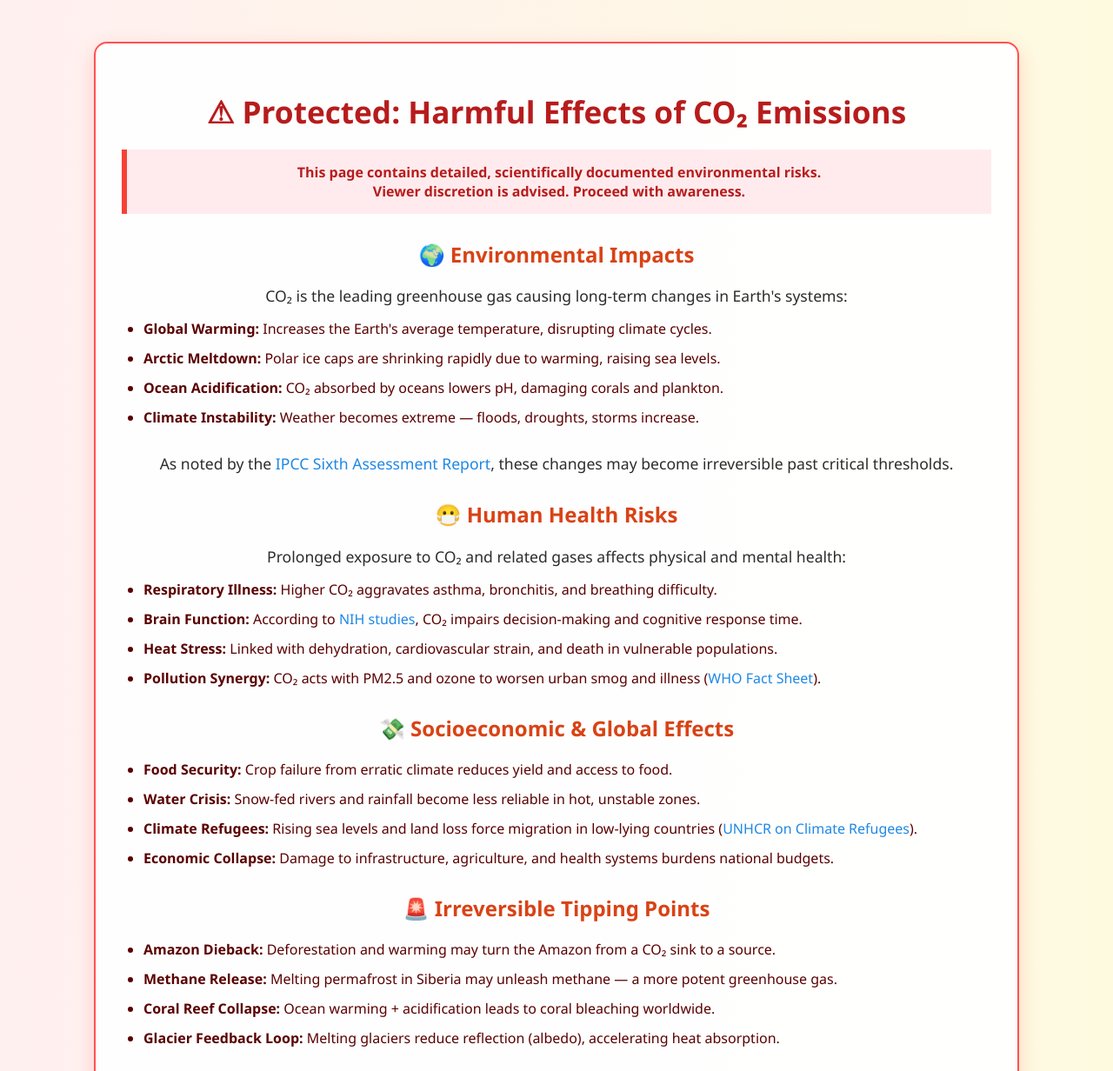
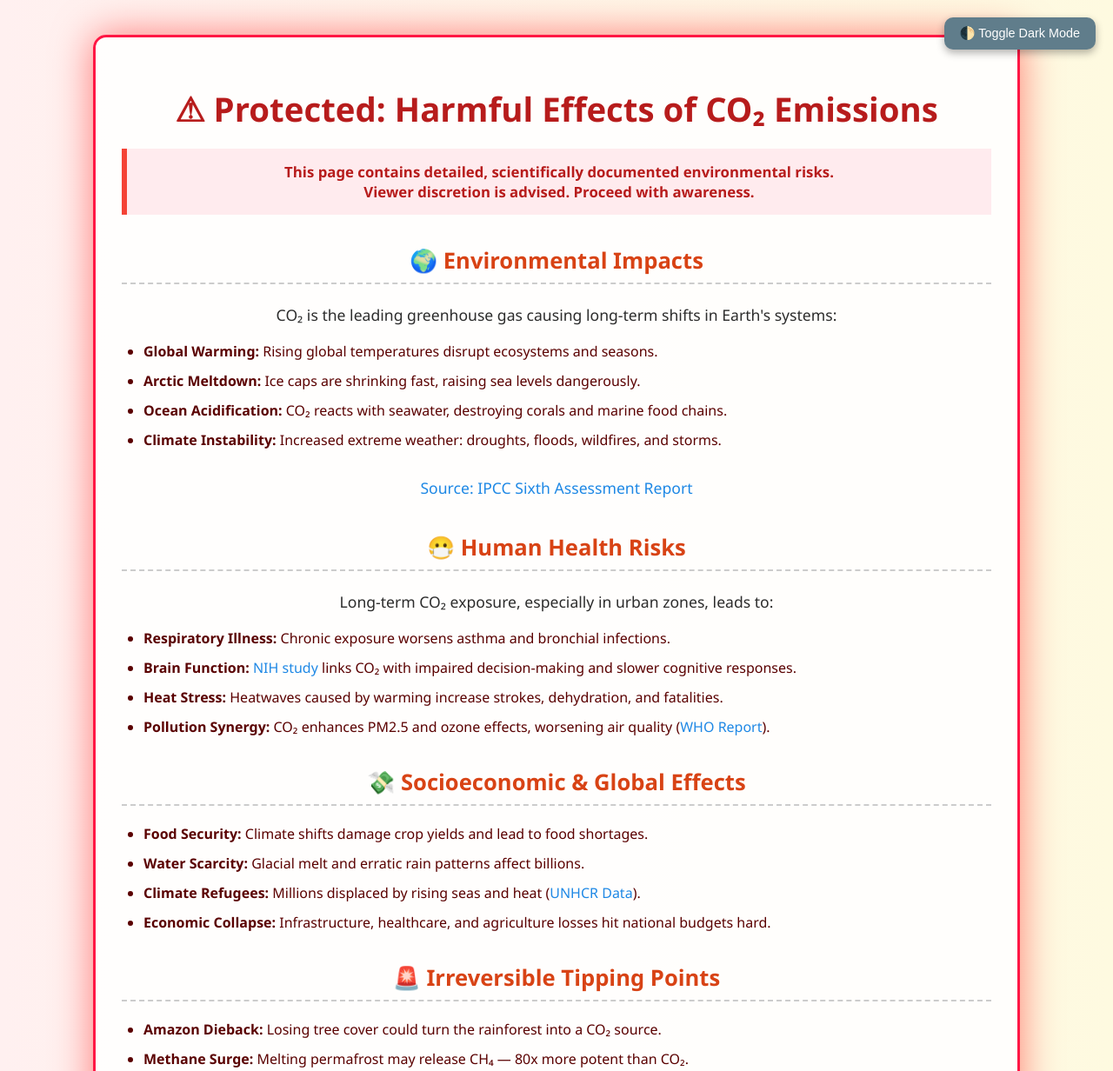
Before and after one commit to Unknownerror-404/CO2-predictor-, a plain HTML site: page protected.html in a window 1280 px wide. Shown: the top 1232 px of the page at 87% size. Drawn offline with Linux system fonts and the light colour scheme.

Commit message:
Update protected.html

```diff
--- a/protected.html
+++ b/protected.html
@@ -5,48 +5,96 @@
   <meta name="viewport" content="width=device-width, initial-scale=1.0"/>
   <title>⚠ Protected CO₂ Hazards</title>
   <style>
+    :root {
+      --bg-light: linear-gradient(to right, #fff0f0, #fefae0);
+      --bg-dark: linear-gradient(to right, #1c1c1c, #2c2c2c);
+      --text-light: #2c2c2c;
+      --text-dark: #f1f1f1;
+      --danger-red: #ff1744;
+      --deep-red: #b71c1c;
+      --warn-bg: #ffebee;
+      --warn-border: #f44336;
+      --accent-green: #4CAF50;
+      --footer-color: #999;
+    }
+
     body {
       font-family: 'Segoe UI', sans-serif;
-      background: linear-gradient(to right, #fff0f0, #fefae0);
-      color: #2c2c2c;
+      background: var(--bg-light);
+      color: var(--text-light);
+      margin: 0;
       padding: 40px 20px;
       text-align: center;
+      transition: 0.3s ease all;
+    }
+
+    body.dark-mode {
+      background: var(--bg-dark);
+      color: var(--text-dark);
     }
 
     .container {
       max-width: 1000px;
       margin: auto;
       padding: 30px;
-      background: rgba(255, 255, 255, 0.95);
+      background: rgba(255, 255, 255, 0.9);
       border-radius: 15px;
-      box-shadow: 0 8px 25px rgba(255, 0, 0, 0.15);
-      border: 2px solid #ff5252;
+      box-shadow: 0 0 40px rgba(255, 0, 0, 0.3);
+      border: 3px solid var(--danger-red);
+      animation: pulse 2s infinite;
+      transition: 0.3s ease all;
+    }
+
+    body.dark-mode .container {
+      background: rgba(0, 0, 0, 0.6);
+      border-color: #ff5252;
+    }
+
+    @keyframes pulse {
+      0% { box-shadow: 0 0 30px rgba(255, 0, 0, 0.3); }
+      50% { box-shadow: 0 0 45px rgba(255, 0, 0, 0.5); }
+      100% { box-shadow: 0 0 30px rgba(255, 0, 0, 0.3); }
     }
 
     h1 {
-      color: #b71c1c;
-      font-size: 2.2rem;
+      color: var(--deep-red);
+      font-size: 2.4rem;
       margin-bottom: 20px;
     }
 
     .warning {
-      background-color: #ffebee;
+      background-color: var(--warn-bg);
       padding: 15px;
-      border-left: 6px solid #f44336;
+      border-left: 6px solid var(--warn-border);
       font-weight: bold;
       margin-bottom: 25px;
-      color: #b71c1c;
+      color: var(--deep-red);
+      font-size: 1.05rem;
+    }
+
+    body.dark-mode .warning {
+      background-color: #3c0e0e;
+      border-left: 6px solid #ef5350;
+      color: #ff8a80;
     }
 
     h2 {
       color: #d84315;
-      margin-top: 30px;
-      font-size: 1.5rem;
+      margin-top: 35px;
+      font-size: 1.6rem;
+      border-bottom: 2px dashed #ccc;
+      padding-bottom: 8px;
+    }
+
+    body.dark-mode h2 {
+      color: #ff8a65;
+      border-bottom: 2px dashed #888;
     }
 
     p {
       font-size: 1.1rem;
       margin-bottom: 15px;
+      line-height: 1.7;
     }
 
     ul {
@@ -57,8 +105,12 @@
 
     li {
       margin-bottom: 12px;
+      font-size: 1rem;
       color: #5a0000;
-      font-size: 1rem;
+    }
+
+    body.dark-mode li {
+      color: #ffcdd2;
     }
 
     a {
@@ -71,10 +123,10 @@
     }
 
     .back-btn {
-      margin-top: 35px;
-      padding: 10px 25px;
+      margin-top: 40px;
+      padding: 12px 28px;
       font-size: 1rem;
-      background-color: #4CAF50;
+      background-color: var(--accent-green);
       color: white;
       border: none;
       border-radius: 10px;
@@ -86,14 +138,39 @@
       background-color: #2e7d32;
     }
 
+    .toggle-dark-btn {
+      position: fixed;
+      top: 20px;
+      right: 20px;
+      background-color: #607d8b;
+      color: white;
+      border: none;
+      padding: 10px 18px;
+      border-radius: 10px;
+      font-size: 0.9rem;
+      cursor: pointer;
+      box-shadow: 0 4px 10px rgba(0, 0, 0, 0.3);
+      z-index: 1000;
+    }
+
+    .toggle-dark-btn:hover {
+      background-color: #455a64;
+    }
+
     footer {
       margin-top: 50px;
       font-size: 0.85rem;
-      color: #777;
+      color: var(--footer-color);
+    }
+
+    body.dark-mode footer {
+      color: #aaa;
     }
   </style>
 </head>
 <body>
+
+  <button class="toggle-dark-btn" onclick="toggleDarkMode()">🌓 Toggle Dark Mode</button>
 
   <div class="container">
     <h1>⚠ Protected: Harmful Effects of CO₂ Emissions</h1>
@@ -104,51 +181,67 @@
     </div>
 
     <h2>🌍 Environmental Impacts</h2>
-    <p>CO₂ is the leading greenhouse gas causing long-term changes in Earth's systems:</p>
+    <p>CO₂ is the leading greenhouse gas causing long-term shifts in Earth's systems:</p>
     <ul>
-      <li><strong>Global Warming:</strong> Increases the Earth's average temperature, disrupting climate cycles.</li>
-      <li><strong>Arctic Meltdown:</strong> Polar ice caps are shrinking rapidly due to warming, raising sea levels.</li>
-      <li><strong>Ocean Acidification:</strong> CO₂ absorbed by oceans lowers pH, damaging corals and plankton.</li>
-      <li><strong>Climate Instability:</strong> Weather becomes extreme — floods, droughts, storms increase.</li>
+      <li><strong>Global Warming:</strong> Rising global temperatures disrupt ecosystems and seasons.</li>
+      <li><strong>Arctic Meltdown:</strong> Ice caps are shrinking fast, raising sea levels dangerously.</li>
+      <li><strong>Ocean Acidification:</strong> CO₂ reacts with seawater, destroying corals and marine food chains.</li>
+      <li><strong>Climate Instability:</strong> Increased extreme weather: droughts, floods, wildfires, and storms.</li>
     </ul>
-    <p>As noted by the <a href="https://www.ipcc.ch/report/ar6/syr/" target="_blank">IPCC Sixth Assessment Report</a>, these changes may become irreversible past critical thresholds.</p>
+    <p><a href="https://www.ipcc.ch/report/ar6/syr/" target="_blank">Source: IPCC Sixth Assessment Report</a></p>
 
     <h2>😷 Human Health Risks</h2>
-    <p>Prolonged exposure to CO₂ and related gases affects physical and mental health:</p>
+    <p>Long-term CO₂ exposure, especially in urban zones, leads to:</p>
     <ul>
-      <li><strong>Respiratory Illness:</strong> Higher CO₂ aggravates asthma, bronchitis, and breathing difficulty.</li>
-      <li><strong>Brain Function:</strong> According to <a href="https://www.ncbi.nlm.nih.gov/pmc/articles/PMC7318404/" target="_blank">NIH studies</a>, CO₂ impairs decision-making and cognitive response time.</li>
-      <li><strong>Heat Stress:</strong> Linked with dehydration, cardiovascular strain, and death in vulnerable populations.</li>
-      <li><strong>Pollution Synergy:</strong> CO₂ acts with PM2.5 and ozone to worsen urban smog and illness (<a href="https://www.who.int/news-room/fact-sheets/detail/ambient-(outdoor)-air-quality-and-health" target="_blank">WHO Fact Sheet</a>).</li>
+      <li><strong>Respiratory Illness:</strong> Chronic exposure worsens asthma and bronchial infections.</li>
+      <li><strong>Brain Function:</strong> <a href="https://www.ncbi.nlm.nih.gov/pmc/articles/PMC7318404/" target="_blank">NIH study</a> links CO₂ with impaired decision-making and slower cognitive responses.</li>
+      <li><strong>Heat Stress:</strong> Heatwaves caused by warming increase strokes, dehydration, and fatalities.</li>
+      <li><strong>Pollution Synergy:</strong> CO₂ enhances PM2.5 and ozone effects, worsening air quality (<a href="https://www.who.int/news-room/fact-sheets/detail/ambient-(outdoor)-air-quality-and-health" target="_blank">WHO Report</a>).</li>
     </ul>
 
     <h2>💸 Socioeconomic & Global Effects</h2>
     <ul>
-      <li><strong>Food Security:</strong> Crop failure from erratic climate reduces yield and access to food.</li>
-      <li><strong>Water Crisis:</strong> Snow-fed rivers and rainfall become less reliable in hot, unstable zones.</li>
-      <li><strong>Climate Refugees:</strong> Rising sea levels and land loss force migration in low-lying countries (<a href="https://www.unhcr.org/en-in/climate-change-and-disasters.html" target="_blank">UNHCR on Climate Refugees</a>).</li>
-      <li><strong>Economic Collapse:</strong> Damage to infrastructure, agriculture, and health systems burdens national budgets.</li>
+      <li><strong>Food Security:</strong> Climate shifts damage crop yields and lead to food shortages.</li>
+      <li><strong>Water Scarcity:</strong> Glacial melt and erratic rain patterns affect billions.</li>
+      <li><strong>Climate Refugees:</strong> Millions displaced by rising seas and heat (<a href="https://www.unhcr.org/en-in/climate-change-and-disasters.html" target="_blank">UNHCR Data</a>).</li>
+      <li><strong>Economic Collapse:</strong> Infrastructure, healthcare, and agriculture losses hit national budgets hard.</li>
     </ul>
 
     <h2>🚨 Irreversible Tipping Points</h2>
     <ul>
-      <li><strong>Amazon Dieback:</strong> Deforestation and warming may turn the Amazon from a CO₂ sink to a source.</li>
-      <li><strong>Methane Release:</strong> Melting permafrost in Siberia may unleash methane — a more potent greenhouse gas.</li>
-      <li><strong>Coral Reef Collapse:</strong> Ocean warming + acidification leads to coral bleaching worldwide.</li>
-      <li><strong>Glacier Feedback Loop:</strong> Melting glaciers reduce reflection (albedo), accelerating heat absorption.</li>
+      <li><strong>Amazon Dieback:</strong> Losing tree cover could turn the rainforest into a CO₂ source.</li>
+      <li><strong>Methane Surge:</strong> Melting permafrost may release CH₄ — 80x more potent than CO₂.</li>
+      <li><strong>Coral Bleaching:</strong> Acidification and heat kill entire reef systems, permanently.</li>
+      <li><strong>Glacier-Albedo Feedback:</strong> Less reflective ice means faster Earth heating in a deadly loop.</li>
     </ul>
-    <p>These risks are supported by long-term models by <a href="https://climate.nasa.gov/" target="_blank">NASA Climate</a> and global science panels.</p>
+    <p>Model data from <a href="https://climate.nasa.gov/" target="_blank">NASA Climate</a> supports these warnings.</p>
 
     <button class="back-btn" onclick="window.location.href='Body.html'">← Go Back</button>
 
     <footer>
-      Information compiled from <a href="https://www.ipcc.ch" target="_blank">IPCC</a>,
+      Compiled from:
+      <a href="https://www.ipcc.ch" target="_blank">IPCC</a>,
       <a href="https://www.un.org/en/climatechange" target="_blank">UN Climate</a>,
       <a href="https://climate.nasa.gov" target="_blank">NASA</a>,
-      <a href="https://www.who.int" target="_blank">WHO</a>, and
-      <a href="https://www.unhcr.org" target="_blank">UNHCR</a>.
+      <a href="https://www.who.int" target="_blank">WHO</a>,
+      <a href="https://www.unhcr.org" target="_blank">UNHCR</a>,
+      and <a href="https://www.ncbi.nlm.nih.gov/" target="_blank">NIH</a>.
     </footer>
   </div>
 
+  <script>
+
+    document.addEventListener("DOMContentLoaded", () => {
+      if (localStorage.getItem("theme") === "dark") {
+        document.body.classList.add("dark-mode");
+      }
+    });
+
+
+    function toggleDarkMode() {
+      const isDark = document.body.classList.toggle("dark-mode");
+      localStorage.setItem("theme", isDark ? "dark" : "light");
+    }
+  </script>
 </body>
 </html>
```
